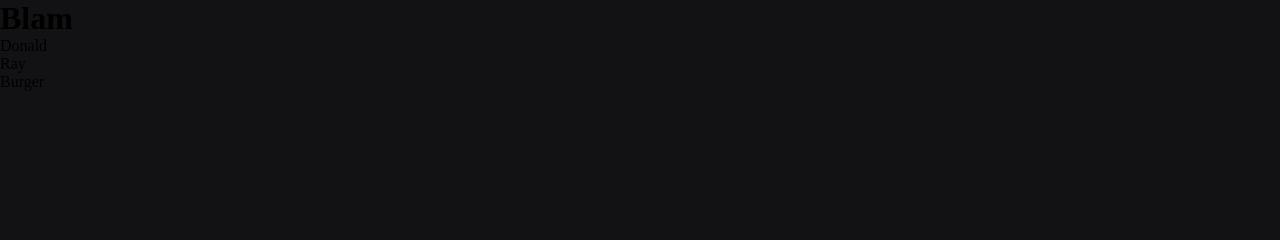
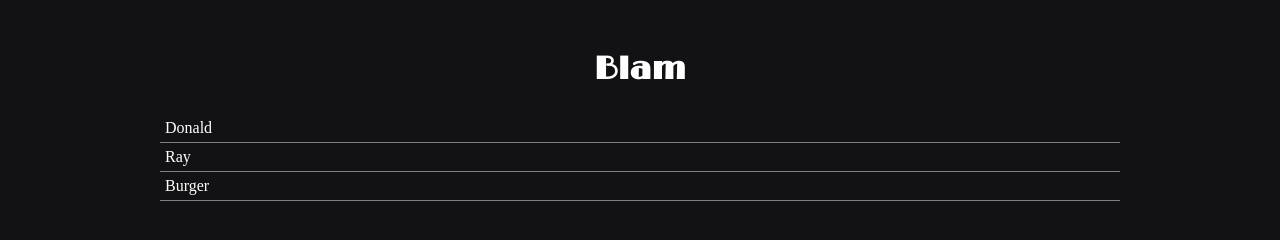
Before and after one commit to Drumming2008/blam, a plain HTML site: page index.html in a window 1280 px wide. Drawn offline with nearby package versions, Linux system fonts and the light colour scheme.

Commit message:
"leaderboard"

```diff
--- a/style.css
+++ b/style.css
@@ -1,3 +1,5 @@
+@import url("https://fonts.googleapis.com/css2?family=Limelight&display=swap");
+
 * {
   box-sizing: border-box;
   background: transparent;
@@ -15,4 +17,29 @@
 body, html {
   height: 100%;
   background: #121214;
+  color: white;
 }
+
+body {
+  display: flex;
+  flex-direction: column;
+  align-items: center;
+  padding-top: 50px;
+}
+
+h1 {
+  font-family: "Limelight", sans-serif;
+  position: sticky;
+  top: 50px;
+}
+
+#leaderboard {
+  list-style: none;
+  margin-top: 25px;
+  width: 75%;
+}
+
+li {
+  border-bottom: 1px solid gray;
+  padding: 5px;
+}
```
